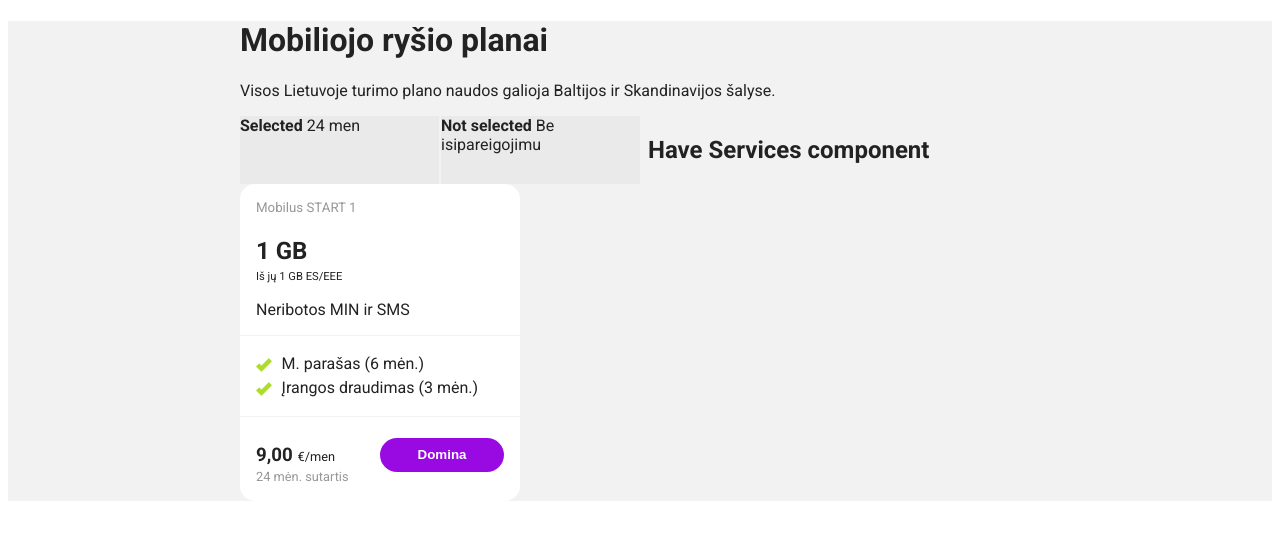
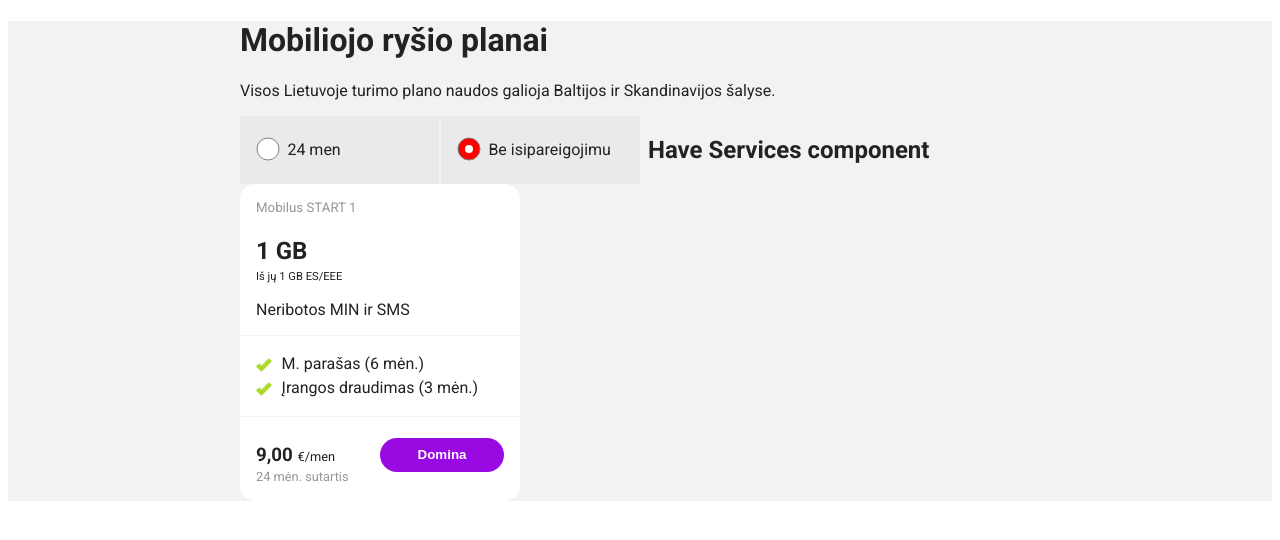
Before and after one commit to ignaskoncius/mobile-plans, a React (Create React App) app: page / in a window 1280 px wide. Shown: the top 540 px of the page. Built offline with nearby package versions, Linux system fonts and the light colour scheme.

Commit message:
customRadio works with svg

```diff
--- a/src/App.css
+++ b/src/App.css
@@ -118,3 +118,17 @@
   background-color: rgba(34, 34, 34, 0.04);
   flex-basis: 50%;
 }
+
+/* Custom Radio component */
+
+.radio-container {
+  display: flex;
+  align-items: center;
+  height: 100%;
+  margin-left: 1rem;
+  cursor: pointer;
+}
+
+.radio-container svg {
+  margin-right: 0.4rem;
+}
--- a/src/App.jsx
+++ b/src/App.jsx
@@ -8,9 +8,17 @@ class App extends Component {
   constructor(props) {
     super(props);
     this.state = {
-      noCommitment: false,
+      beIsipareigojimu: true,
     };
   }
+
+  handleRadio = (value) => {
+    if (value === 'commit') {
+      this.setState({ beIsipareigojimu: false });
+    } else {
+      this.setState({ beIsipareigojimu: true });
+    }
+  };
 
   render() {
     return (
@@ -19,7 +27,7 @@ class App extends Component {
           <h1>Mobiliojo ryšio planai</h1>
           <p>Visos Lietuvoje turimo plano naudos galioja Baltijos ir Skandinavijos šalyse.</p>
           <div className="controls d-flex">
-            <Commitment noCommitment={this.state.noCommitment} />
+            <Commitment handleRadio={this.handleRadio} noCommitment={this.state.beIsipareigojimu} />
             <HaveServices />
           </div>
           <main className="plan-cards">
--- a/src/components/commitment.jsx
+++ b/src/components/commitment.jsx
@@ -2,25 +2,18 @@ import React, { Component } from 'react';
 import CustomRadio from './common/customRadio';
 
 class Commitment extends Component {
-  handleRadio = () => {
-    console.log('Radio is on');
-  };
   render() {
     return (
       <div className="commitment-component">
         <div className="c__selection">
-          <span className="c__select">
-            <CustomRadio checked={!this.props.noCommitment} onClick={this.handleRadio}>
-              24 men
-            </CustomRadio>
-          </span>
+          <CustomRadio value="commit" checked={!this.props.noCommitment} onClick={this.props.handleRadio}>
+            24 men
+          </CustomRadio>
         </div>
         <div className="c__selection">
-          <span className="c__select">
-            <CustomRadio checked={this.props.noCommitment} onClick={this.handleRadio}>
-              Be isipareigojimu
-            </CustomRadio>
-          </span>
+          <CustomRadio value="noCommit" checked={this.props.noCommitment} onClick={this.props.handleRadio}>
+            Be isipareigojimu
+          </CustomRadio>
         </div>
       </div>
     );
--- a/src/components/common/customRadio.jsx
+++ b/src/components/common/customRadio.jsx
@@ -1,7 +1,16 @@
 const CustomRadio = (props) => {
   return (
-    <div onClick={props.onClick} className="radio-container">
-      {props.checked ? <strong>Selected</strong> : <strong>Not selected</strong>}
+    <div onClick={() => props.onClick(props.value)} className="radio-container">
+      {props.checked ? (
+        <svg height="25" width="25">
+          <circle cx="12" cy="12" r="11" stroke="gray" stroke-width="1" fill="red" />
+          <circle cx="12" cy="12" r="4" fill="white" />
+        </svg>
+      ) : (
+        <svg height="25" width="25">
+          <circle cx="12" cy="12" r="11" stroke="gray" stroke-width="1" fill="white" />
+        </svg>
+      )}
       <span> {props.children}</span>
     </div>
   );
```
